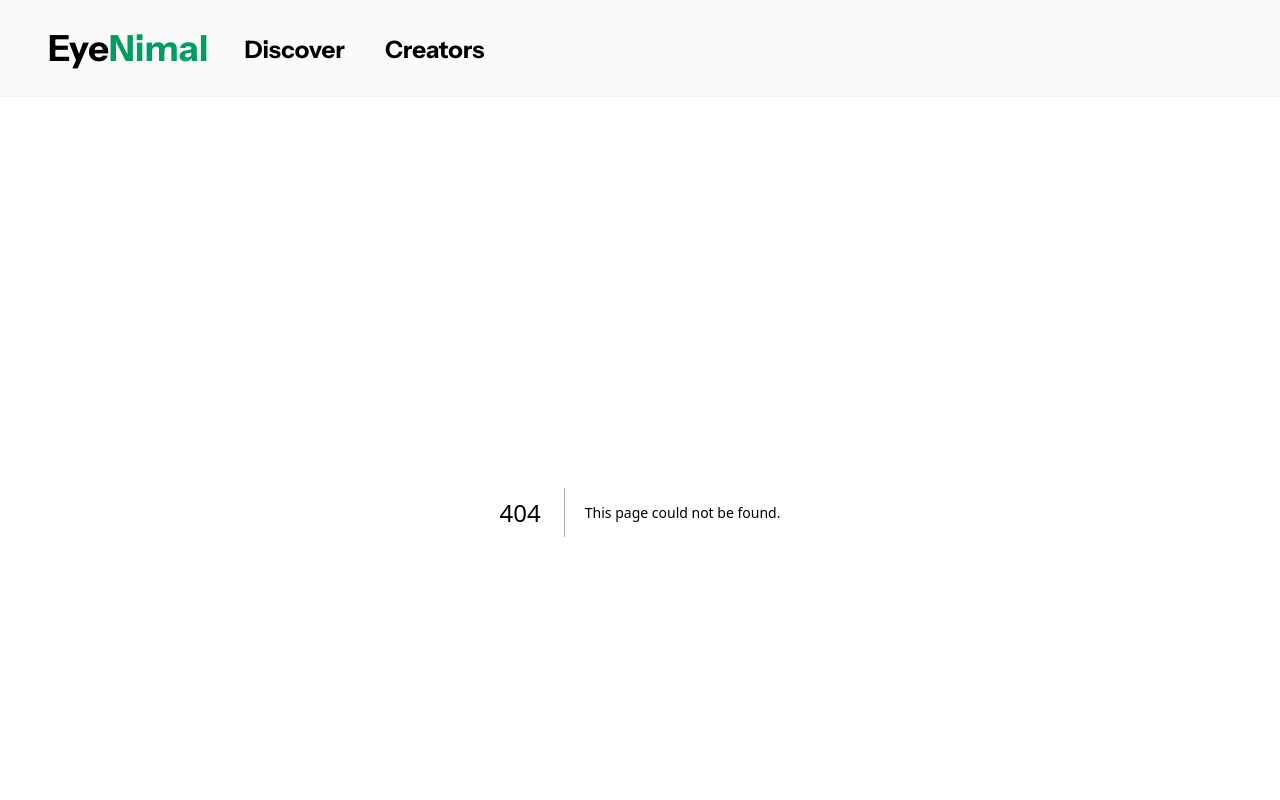
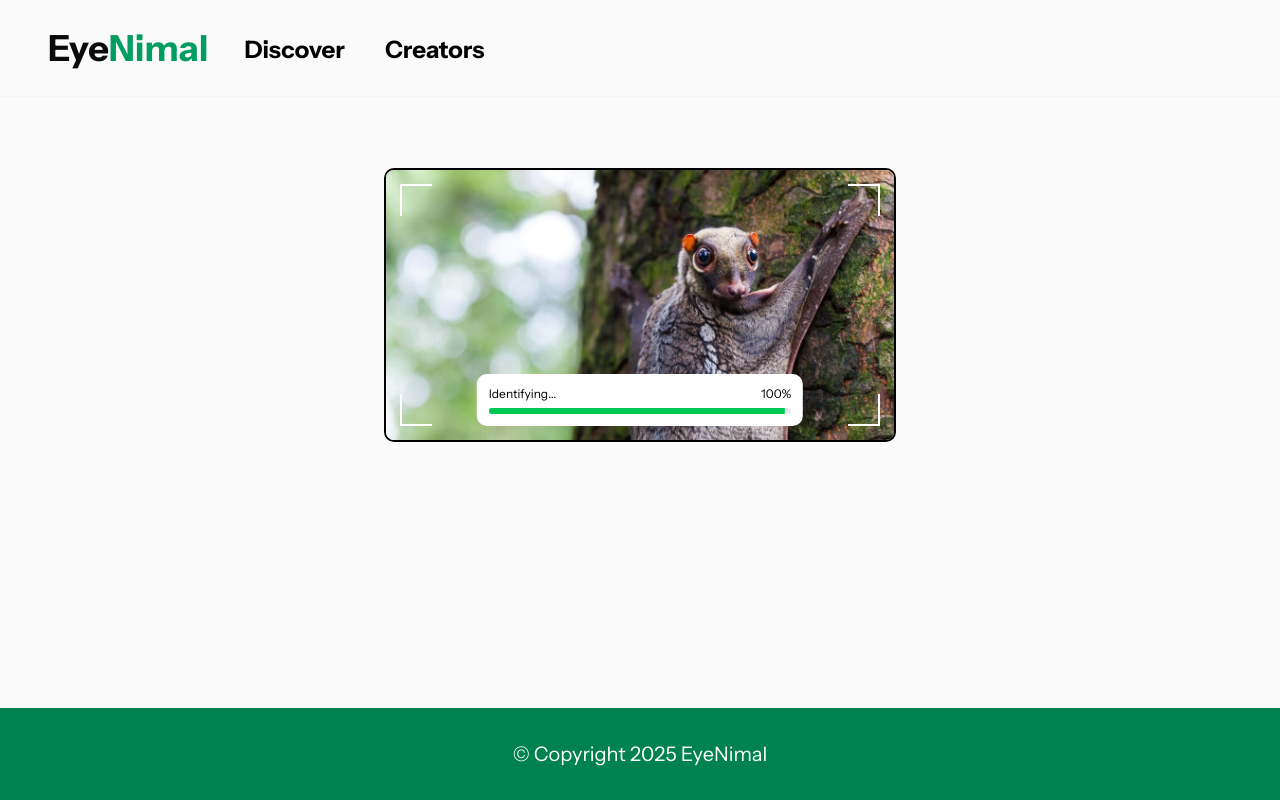
Before and after one commit to qiewi/eye-nimal, a Next.js app in the folder frontend/: page /identifying in a window 1280 px wide. Before the commit this address had no page. Shown: the top 800 px of the page. Built offline with nearby package versions, Linux system fonts and the light colour scheme.

Commit message:
feat: identifying page

```diff
--- /dev/null
+++ b/frontend/src/app/identifying/page.tsx
@@ -0,0 +1,68 @@
+"use client";
+
+import { useEffect, useState } from "react";
+import Image from "next/image";
+
+export default function IdentifyingPage() {
+  const [progress, setProgress] = useState(0);
+
+  useEffect(() => {
+    const interval = setInterval(() => {
+      setProgress((prevProgress) => {
+        if (prevProgress >= 100) {
+          clearInterval(interval);
+          return 100;
+        }
+        return prevProgress + 20;
+      });
+    }, 1000);
+
+    return () => clearInterval(interval);
+  }, []);
+
+  return (
+    <div className="w-full flex justify-center pt-10">
+      <div className="w-full max-w-xl mx-auto px-4">
+        <div className="relative w-full mx-auto overflow-hidden rounded-2xl">
+          {/* Camera Frame */}
+          <div className="relative aspect-[16/9] w-full">
+            {/* Image being scanned */}
+            <div className="absolute inset-4">
+              <Image
+                src="/image.png"
+                alt="Animal being scanned"
+                fill
+                className="object-cover border-black border-2 rounded-lg"
+                priority
+              />
+            </div>
+
+            <div className="absolute inset-0">
+              {/* Corner Markers */}
+              <div className="absolute left-8 top-8 h-8 w-8 border-l-2 border-t-2 border-white"></div>
+              <div className="absolute right-8 top-8 h-8 w-8 border-r-2 border-t-2 border-white"></div>
+              <div className="absolute bottom-8 left-8 h-8 w-8 border-b-2 border-l-2 border-white"></div>
+              <div className="absolute bottom-8 right-8 h-8 w-8 border-b-2 border-r-2 border-white"></div>
+            </div>
+
+            {/* Progress Bar Container */}
+            <div className="absolute bottom-8 left-1/2 w-3/5 -translate-x-1/2 rounded-lg bg-white p-3">
+              <div className="space-y-1.5">
+                <div className="flex items-center justify-between text-xs text-black">
+                  <span>Identifying...</span>
+                  <span>{progress}%</span>
+                </div>
+                <div className="h-1.5 w-full overflow-hidden rounded-full bg-gray-200">
+                  <div
+                    className="h-full bg-green-500 transition-all duration-1000 ease-out"
+                    style={{ width: `${progress}%` }}
+                  ></div>
+                </div>
+              </div>
+            </div>
+          </div>
+        </div>
+      </div>
+    </div>
+  );
+}
```
Also changed, not shown: frontend/public/image.png (added).
